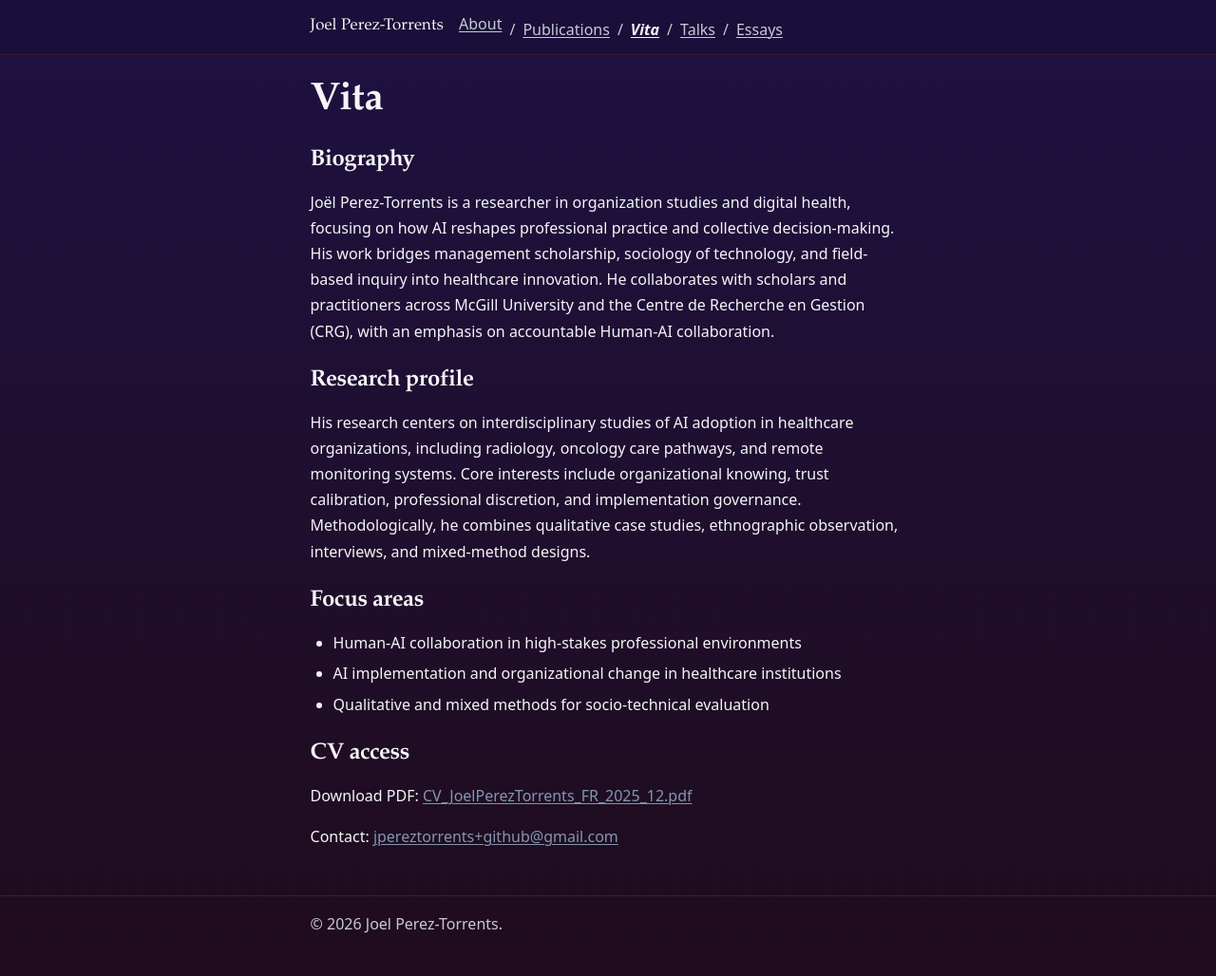
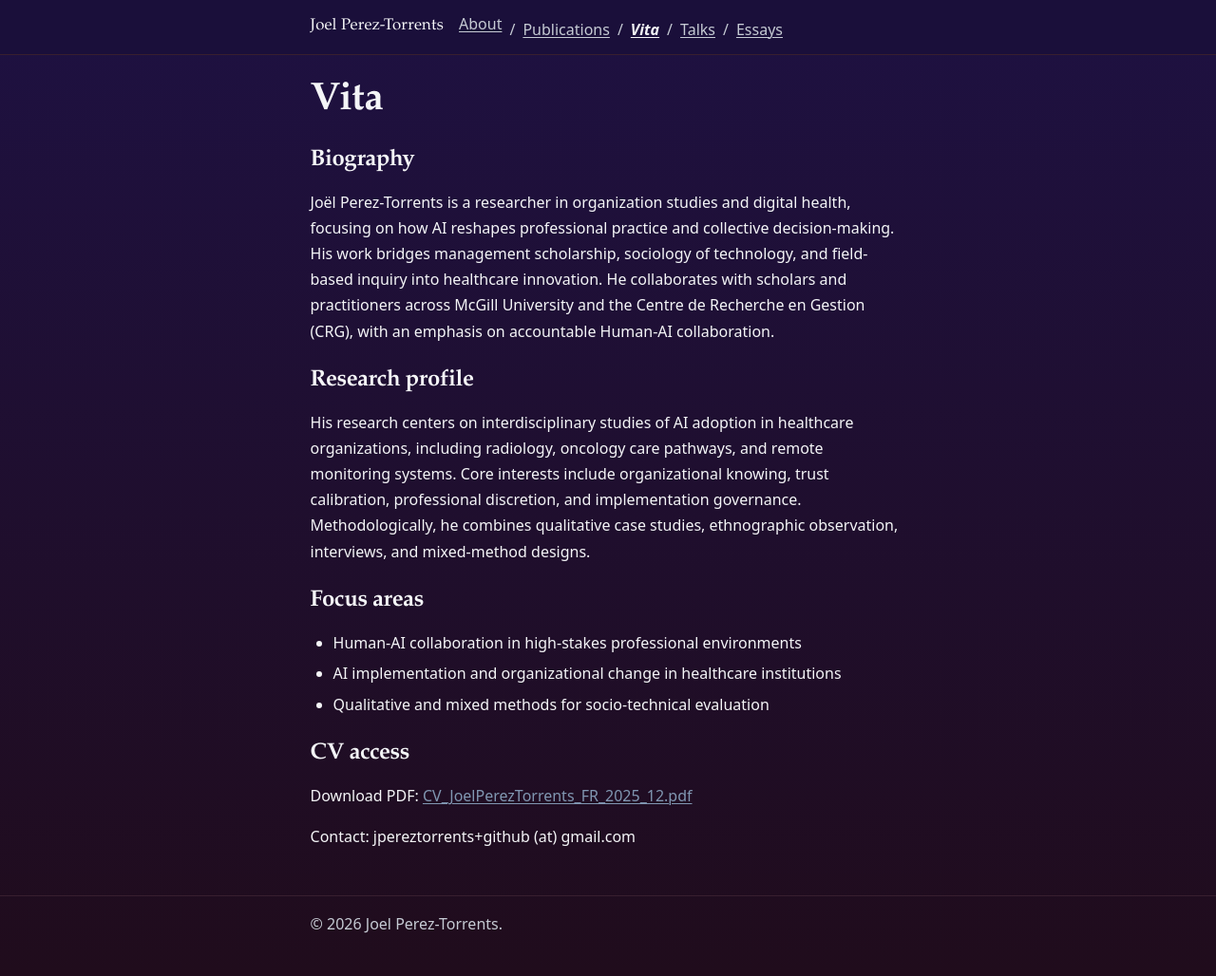
Before and after one commit to JPTorrents/jptorrents.github.io, a Jekyll site: the page built from _pages/cv.md, in a window 1280 px wide. Shown: the whole page at 95% size. Built offline with Jekyll 4.4.1, drawn with Linux system fonts in a browser that asks for light colours.

Commit message:
Update cv.md

```diff
--- a/_pages/cv.md
+++ b/_pages/cv.md
@@ -30,4 +30,4 @@ His research centers on interdisciplinary studies of AI adoption in healthcare o
 
 Download PDF: <a href="{{ '/assets/cv/CV_JoelPerezTorrents_FR_2025_12.pdf' | relative_url }}">CV_JoelPerezTorrents_FR_2025_12.pdf</a>
 
-Contact: <a href="mailto:jpereztorrents+github@gmail.com">jpereztorrents+github@gmail.com</a>
+Contact: jpereztorrents+github (at) gmail.com
```
